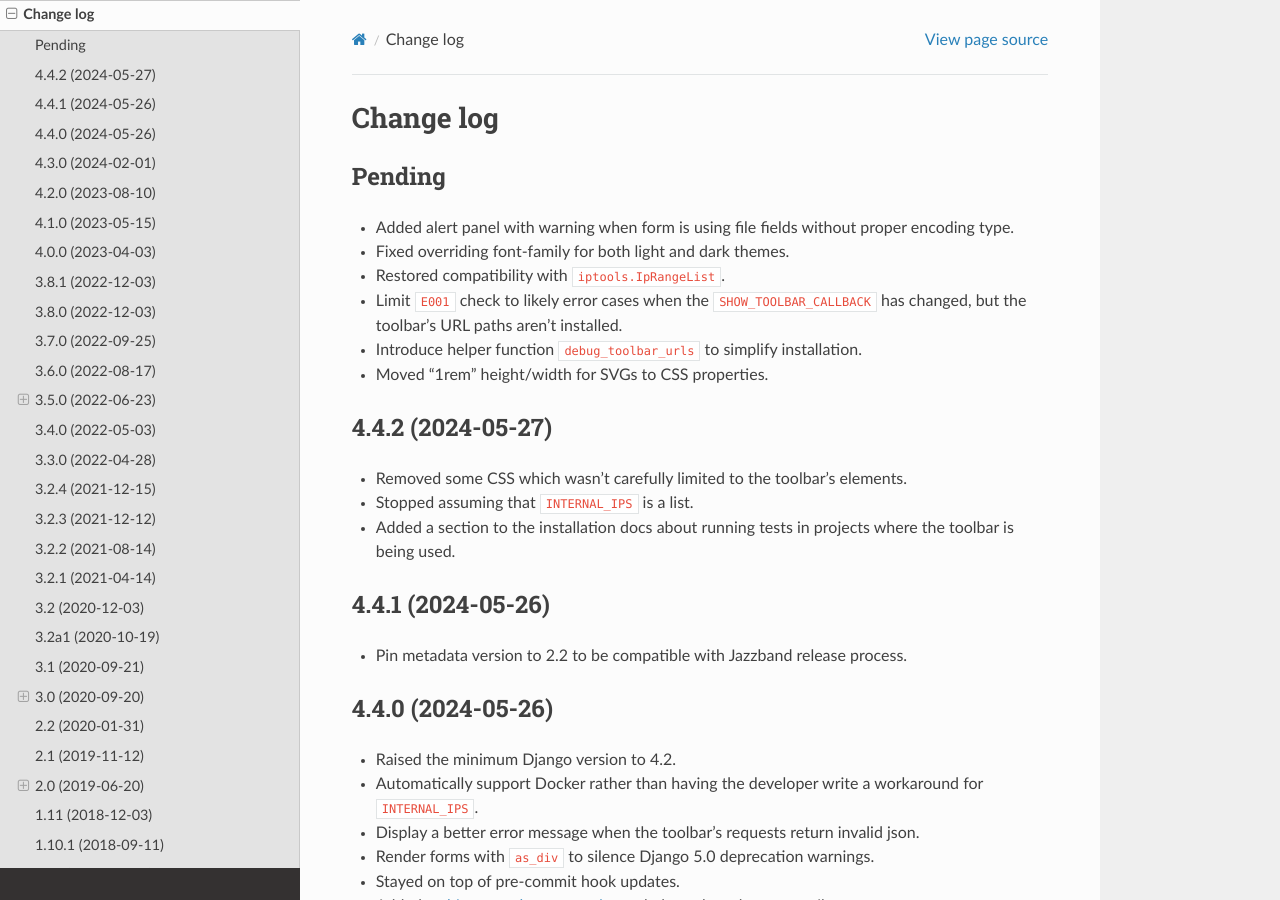
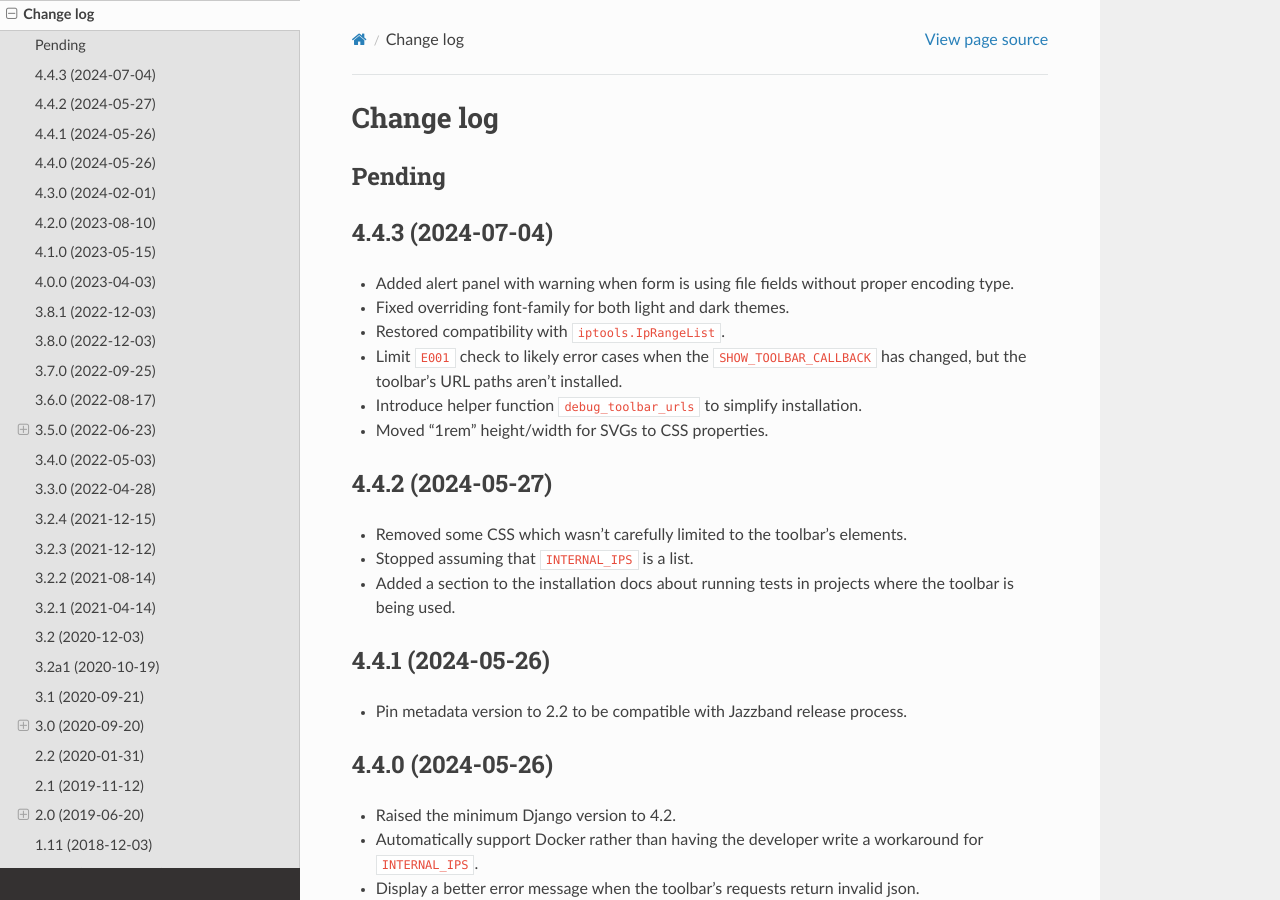
Before and after one commit to jazzband/django-debug-toolbar, a Sphinx documentation site: the page built from docs/changes.rst, in a window 1280 px wide and 900 px high. Built offline with Sphinx 7.4.7 and the Read the Docs theme 2.0.0, drawn with Linux system fonts in a browser that asks for light colours.

Commit message:
Version 4.4.3

```diff
--- a/README.rst
+++ b/README.rst
@@ -44,7 +44,7 @@
 In addition to the built-in panels, a number of third-party panels are
 contributed by the community.
 
-The current stable version of the Debug Toolbar is 4.4.2. It works on
+The current stable version of the Debug Toolbar is 4.4.3. It works on
 Django ≥ 4.2.0.
 
 The Debug Toolbar does not currently support `Django's asynchronous views
--- a/debug_toolbar/__init__.py
+++ b/debug_toolbar/__init__.py
@@ -4,7 +4,7 @@
 
 # Do not use pkg_resources to find the version but set it here directly!
 # see issue #1446
-VERSION = "4.4.2"
+VERSION = "4.4.3"
 
 # Code that discovers files or modules in INSTALLED_APPS imports this module.
 urls = "debug_toolbar.urls", APP_NAME
--- a/docs/changes.rst
+++ b/docs/changes.rst
@@ -3,6 +3,9 @@
 
 Pending
 -------
+
+4.4.3 (2024-07-04)
+------------------
 
 * Added alert panel with warning when form is using file fields
   without proper encoding type.
--- a/docs/conf.py
+++ b/docs/conf.py
@@ -25,7 +25,7 @@
 copyright = copyright.format(datetime.date.today().year)
 
 # The full version, including alpha/beta/rc tags
-release = "4.4.2"
+release = "4.4.3"
 
 
 # -- General configuration ---------------------------------------------------
```
